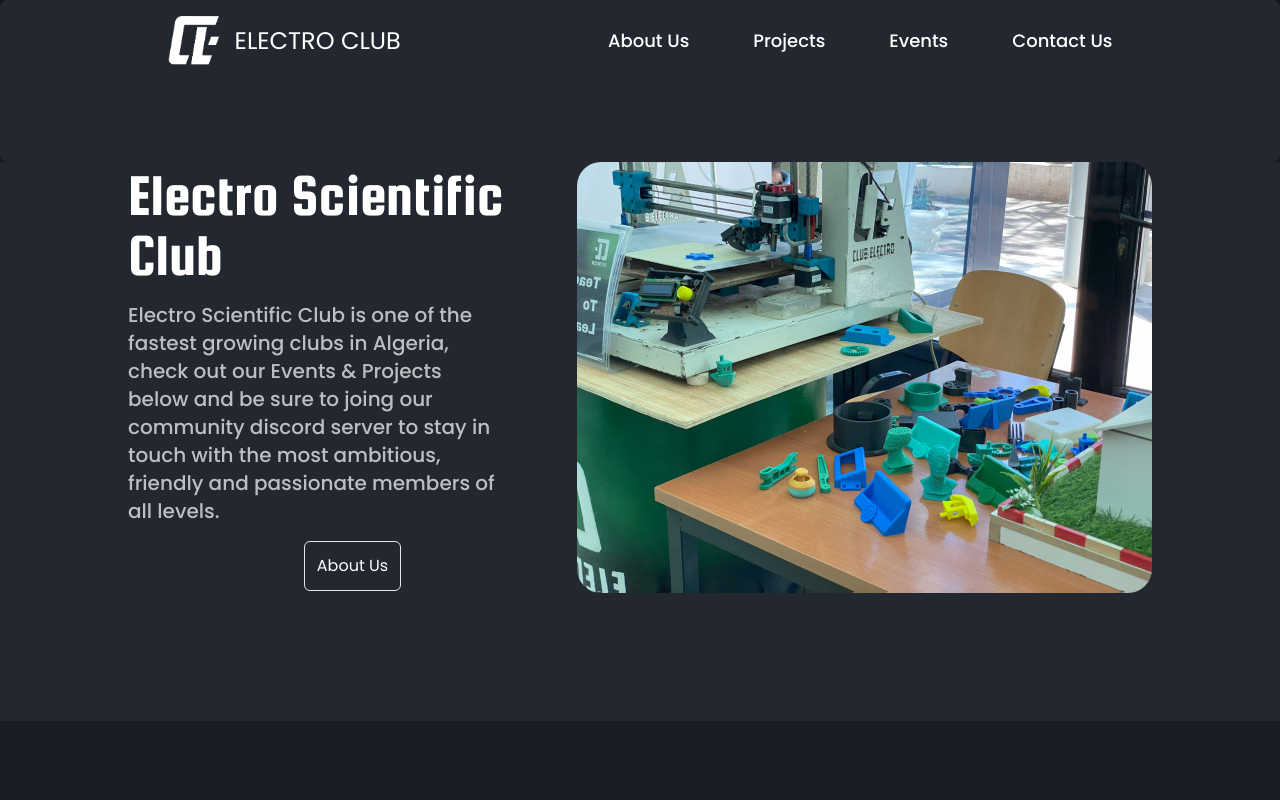
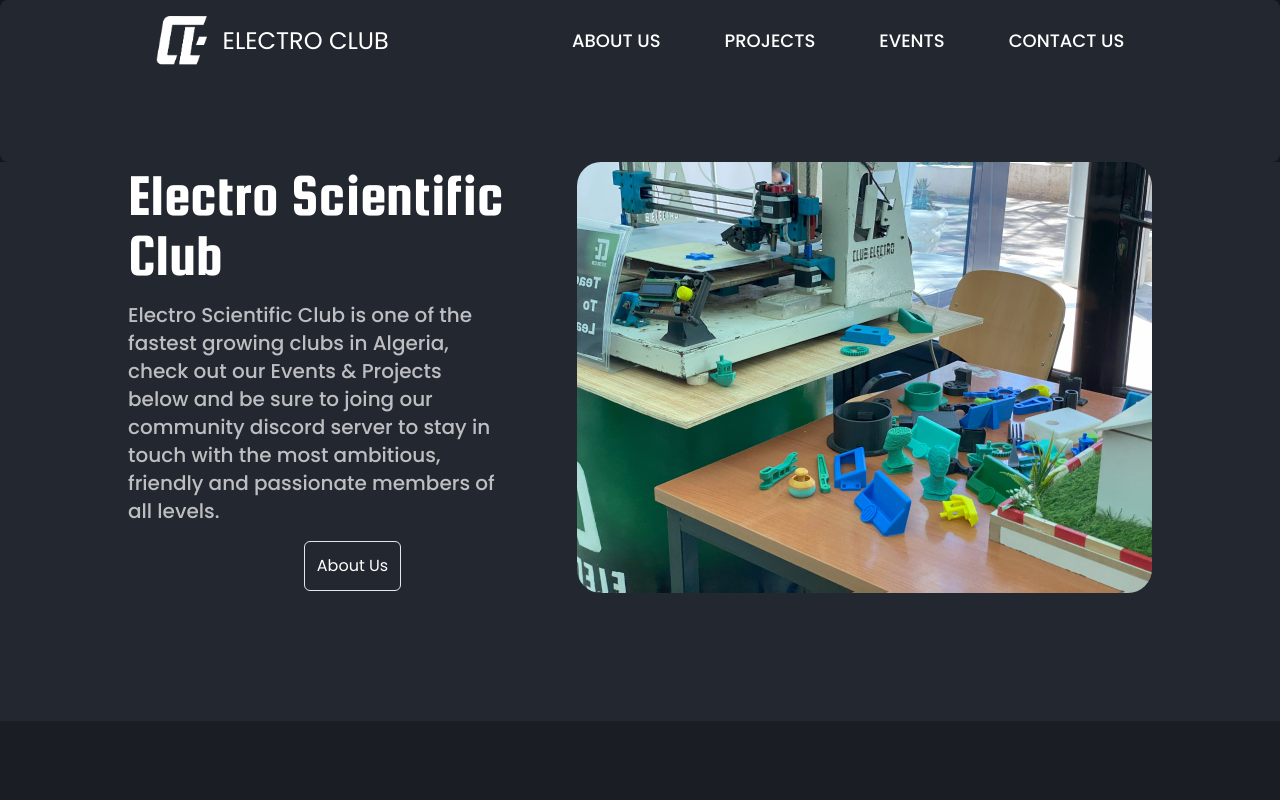
Before and after one commit to youcefboubidi/electro-website, a Next.js app: page / in a window 1280 px wide. Shown: the top 800 px of the page. Built offline with nearby package versions, Linux system fonts and the light colour scheme.

Commit message:
uppercase navbar fixed

```diff
--- a/app/components/NavBar.js
+++ b/app/components/NavBar.js
@@ -22,14 +22,14 @@ function NavBar() {
                     <span className=' text-[24px] font-[400] '>ELECTRO CLUB</span> </Link>
             </div>
             {isOpen ? (
-                <div className=' flex flex-col gap-16 lg:flex-row '>
+                <div className=' flex flex-col gap-16 lg:flex-row uppercase '>
                     {navigation.map((item) => (
                         <Link href={item.href} className='text-lg font-medium hover:font-bold transition-colors hover:text-green-600'>
                             {item.title}
                         </Link>
                     ))}
                 </div>
-            ) : <div className='  flex-row hidden lg:flex gap-16  '>
+            ) : <div className='  flex-row hidden lg:flex gap-16 uppercase '>
 
                 {navigation.map((item) => (
                     <Link href={item.href} className='text-lg font-medium hover:font-bold transition-colors hover:text-green-600'>
```
